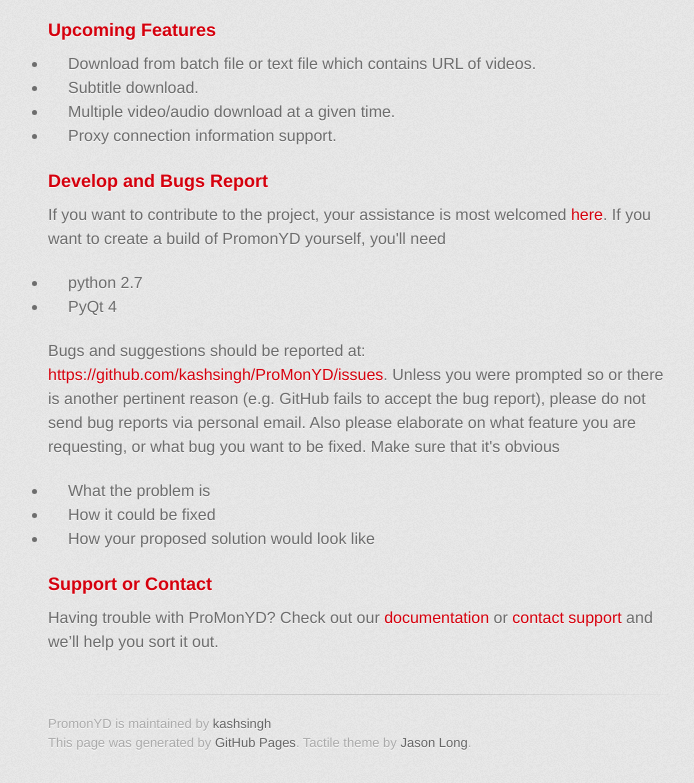
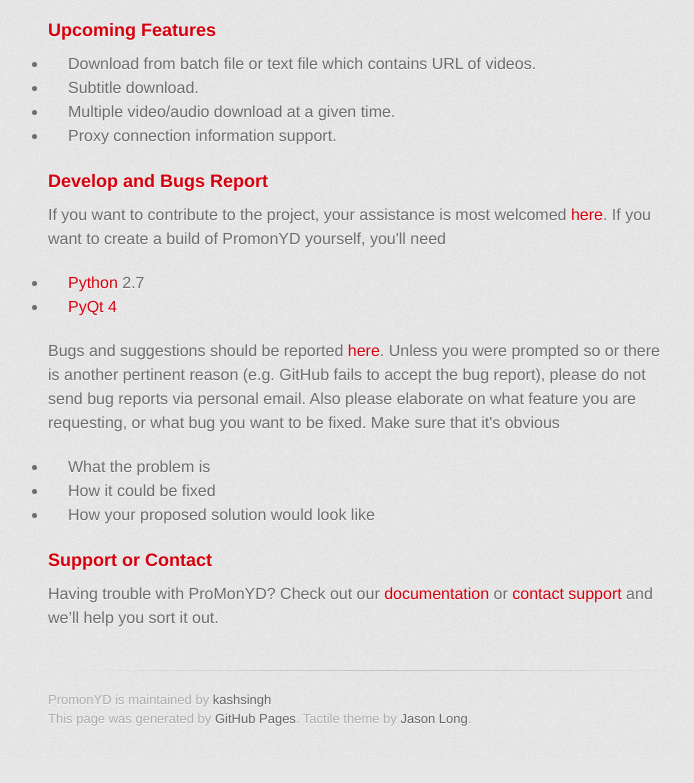
Before and after one commit to kashsingh/ProMonYD, a plain HTML site: page index.html in a window 1280 px wide. Shown: the part 703-1486 px from the top of the page, without its empty margins (282-976 px from the left). After the commit the page ends 1462 px from the top, so only its background shows below. Drawn offline with Linux system fonts and the light colour scheme; a web font is replaced by a local one.

Commit message:
few edits and links updated

```diff
--- a/index.html
+++ b/index.html
@@ -65,11 +65,11 @@
 <p>If you want to contribute to the project, your assistance is most welcomed <a href="https://github.com/kashsingh/ProMonYD">here</a>. If you want to create a build of PromonYD yourself, you'll need</p>
 
 <ul>
-<li>python 2.7</li>
-<li>PyQt 4</li>
+<li><a href="https://www.python.org/">Python</a> 2.7</li>
+<li><a href="https://www.riverbankcomputing.com/software/pyqt/download">PyQt 4</a></li>
 </ul>
 
-<p>Bugs and suggestions should be reported at: <a href="https://github.com/kashsingh/ProMonYD/issues">https://github.com/kashsingh/ProMonYD/issues</a>. Unless you were prompted so or there is another pertinent reason (e.g. GitHub fails to accept the bug report), please do not send bug reports via personal email.
+<p>Bugs and suggestions should be reported <a href="https://github.com/kashsingh/ProMonYD/issues">here</a>. Unless you were prompted so or there is another pertinent reason (e.g. GitHub fails to accept the bug report), please do not send bug reports via personal email.
 Also please elaborate on what feature you are requesting, or what bug you want to be fixed. Make sure that it's obvious</p>
 
 <ul>
```
